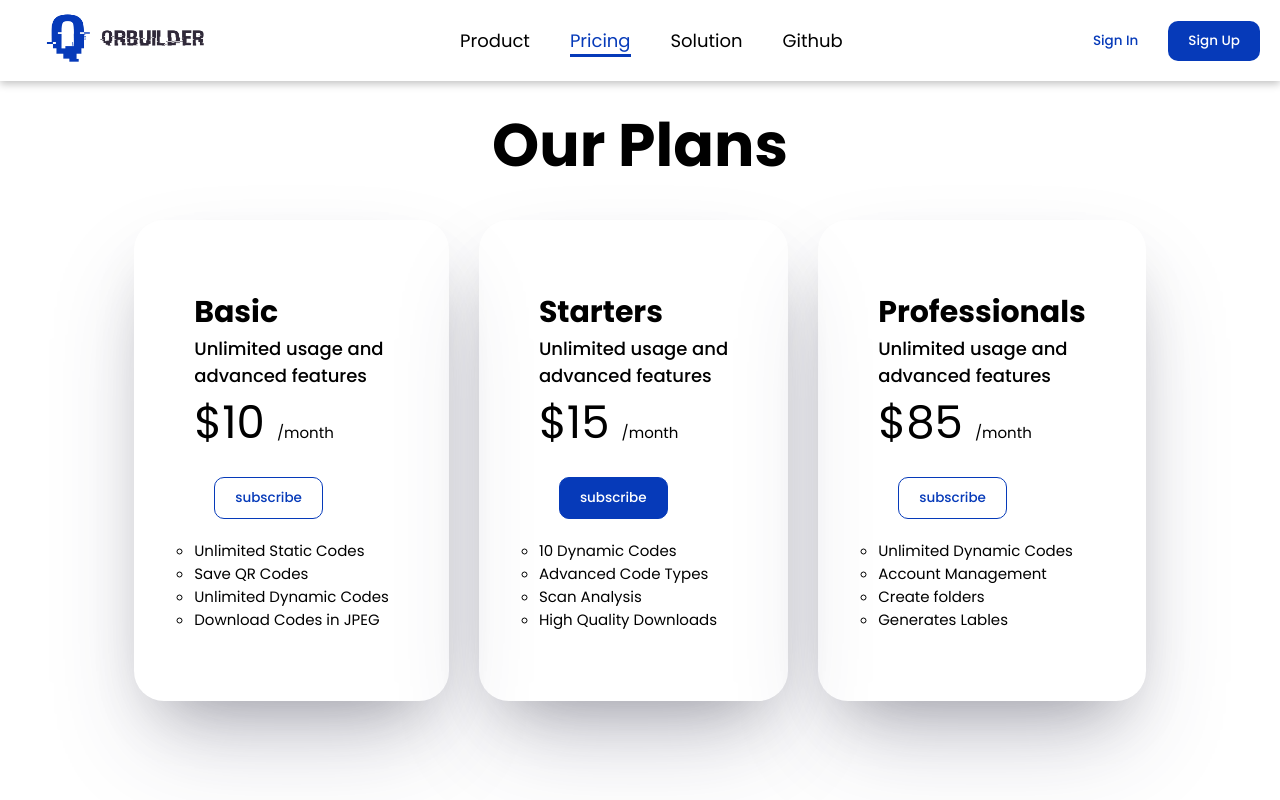
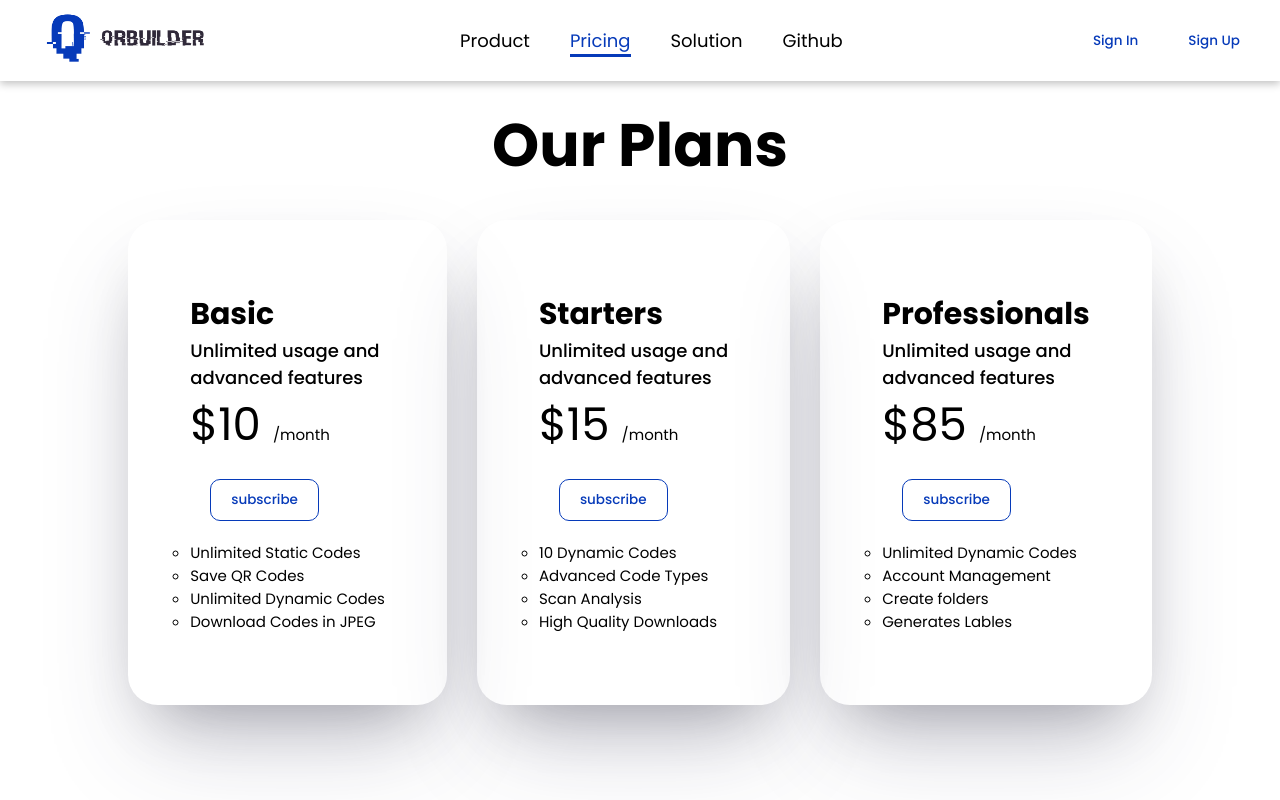
Before and after one commit to bishalde/QR-Code-Generator, a React (Vite) app: page /pricing in a window 1280 px wide. Built offline with nearby package versions, Linux system fonts and the light colour scheme.

Commit message:
Fixed #13:Issue in Pricing Page

```diff
--- a/src/App.css
+++ b/src/App.css
@@ -30,14 +30,16 @@ button{
     transition: .2s ease-in-out;
 
     &.btn-secondary{
-        background-color: var(--bgColor);
-        color: #ffffff;
+
     }
 
     &:hover{
         scale: 1.1;
+        color: white;
+        background-color: #063ab9;
     }
 }
+
 
 
 /* ::-webkit-scrollbar-track
--- a/src/components/Pricing/Pricing.css
+++ b/src/components/Pricing/Pricing.css
@@ -15,6 +15,7 @@
   align-items: center;
   flex-wrap: wrap;
   gap: 30px;
+
 }
 .pricingbox .priceplans {
   border: 0px;
@@ -22,6 +23,8 @@
   border-radius: 30px;
   box-shadow: rgba(255, 255, 255, 0.1) 0px 1px 1px 0px inset, rgba(50, 50, 93, 0.25) 0px 50px 100px -20px, rgba(0, 0, 0, 0.3) 0px 30px 60px -30px;
   padding: 70px 60px;
+  border: 2px solid transparent;
+
 }
 .pricingbox .priceplans h3 {
   font-size: 2rem;
--- a/src/components/Pricing/Pricing.jsx
+++ b/src/components/Pricing/Pricing.jsx
@@ -6,7 +6,7 @@ const Pricing = () => {
     <>
     <h1 className='pricingbox__title'>Our Plans</h1>
     <section className="pricingbox">
-        <div className="priceplans">
+        <div className="priceplans blue-line">
             <h3>Basic</h3>
             <h5>Unlimited usage and <br /> advanced features</h5>
             <p>$10 <span>/month</span></p>
@@ -20,7 +20,7 @@ const Pricing = () => {
         </div>
 
 
-        <div className="priceplans">
+        <div className="priceplans blue-line">
             <h3>Starters</h3>
             <h5>Unlimited usage and <br /> advanced features</h5>
             <p>$15 <span>/month</span></p>
@@ -33,7 +33,7 @@ const Pricing = () => {
             </ul>
         </div>
 
-        <div className="priceplans">
+        <div className="priceplans blue-line">
             <h3>Professionals</h3>
             <h5>Unlimited usage and <br /> advanced features</h5>
             <p>$85 <span>/month</span></p>
```
